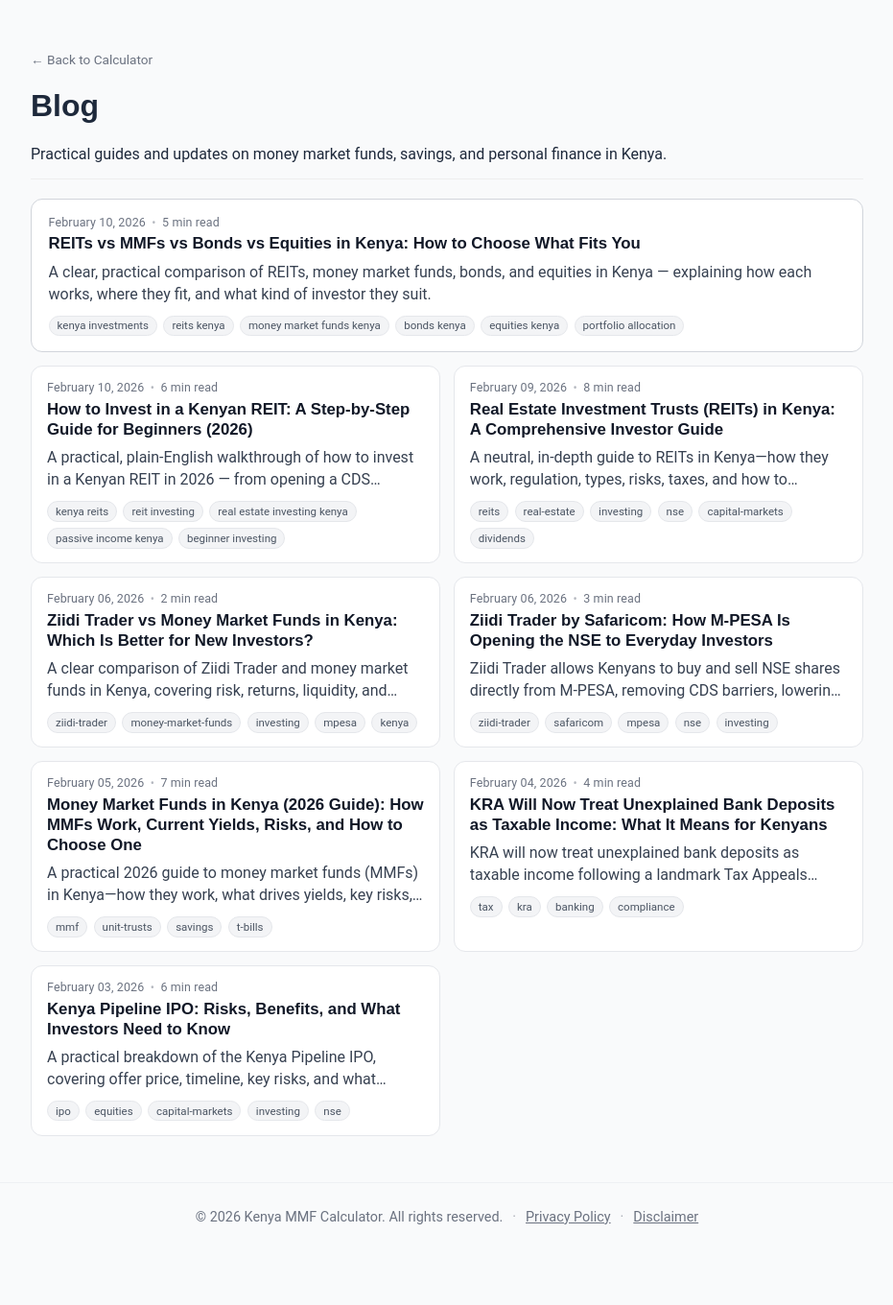
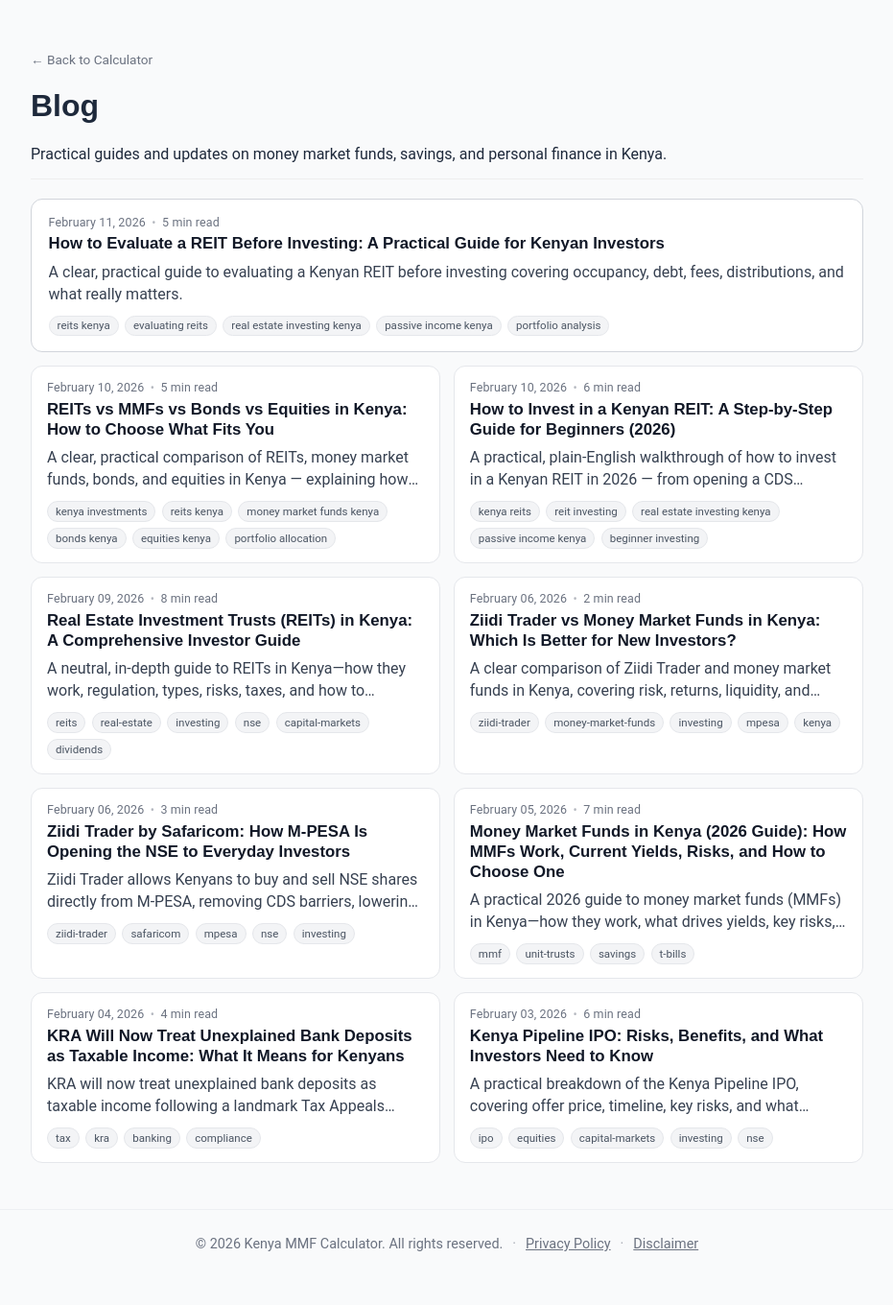
Before and after one commit to Coinimain/kenyanmmf, a Jekyll site: the page built from blog.md, in a window 1280 px wide. Shown: the whole page at 96% size, without its empty margins (174-1105 px from the left). Built offline with Jekyll 4.4.1, drawn with Linux system fonts in a browser that asks for light colours; comment, search, counter and statistics services are not loaded; before the commit the page ends 1332 px from its top, so only the background shows below that; some of the changed lines change nothing that is shown.

Commit message:
Fix REIT internal links and add evaluate REIT guide

```diff
--- a/_posts/2026-02-10-how-to-invest-in-a-kenyan-reit.md
+++ b/_posts/2026-02-10-how-to-invest-in-a-kenyan-reit.md
@@ -125,7 +125,7 @@ Being aware of these pitfalls already puts you ahead of many first-time investor
 ## Where to go next
 
 If you want to understand how REITs fit alongside other investments, read:
-**[REITs vs MMFs vs bonds vs equities in Kenya](/reits-vs-mmfs-bonds-equities-kenya/)**
+**[REITs vs MMFs vs bonds vs equities in Kenya](/investing/2026/02/10/reits-vs-mmfs-bonds-equities-kenya.html)**
 
 If you want to go deeper into analysis, the next guide will cover how to evaluate a REIT before investing.
 
--- a/_posts/2026-02-10-reits-vs-mmfs-bonds-equities-kenya.md
+++ b/_posts/2026-02-10-reits-vs-mmfs-bonds-equities-kenya.md
@@ -113,7 +113,7 @@ The most successful investors tend to use these tools together, adjusting emphas
 ## Where to go next
 
 If you want a practical guide to actually buying a REIT, read:
-**[How to invest in a Kenyan REIT step by step](/how-to-invest-in-a-kenyan-reit/)**
+**[How to invest in a Kenyan REIT step by step](/investing/real%20estate/2026/02/10/how-to-invest-in-a-kenyan-reit.html)**
 
 If you want to dig deeper into analysis, the next guide will explain how to evaluate a REIT before investing.
 
--- /dev/null
+++ b/_posts/2026-02-11-how-to-evaluate-a-reit-before-investing.md
@@ -0,0 +1,132 @@
+---
+layout: post
+title: "How to Evaluate a REIT Before Investing: A Practical Guide for Kenyan Investors"
+description: "A clear, practical guide to evaluating a Kenyan REIT before investing covering occupancy, debt, fees, distributions, and what really matters."
+permalink: /how-to-evaluate-a-reit-before-investing/
+categories:
+  - Investing
+  - Real Estate
+tags:
+  - reits kenya
+  - evaluating reits
+  - real estate investing kenya
+  - passive income kenya
+  - portfolio analysis
+---
+
+Once you understand what a REIT is and how to buy one, the next question becomes more important:
+
+**How do you know whether a REIT is actually worth investing in?**
+
+Many investors stop at yield. If the distribution looks attractive, they assume the REIT is strong. But yield alone tells you almost nothing about quality, sustainability, or risk.
+
+This guide explains how to evaluate a Kenyan REIT in a practical way — not like a textbook, but like someone deciding whether to commit real money.
+
+If you’re new to REITs entirely, start here first:
+**[Kenya REITs investment guide](/kenya-reits-investment-guide/)**
+
+If you want the buying process itself, read:
+**[How to invest in a Kenyan REIT step by step](/how-to-invest-in-a-kenyan-reit/)**
+
+---
+
+## Start With The Assets, Not The Yield
+
+A REIT is only as strong as the properties it owns.
+
+Before looking at percentages or projections, understand what sits underneath the structure. Are the assets completed and income-generating, or are they still under development? Are they located in areas with real tenant demand? Are they concentrated in one property or spread across multiple assets?
+
+A REIT backed by fully operational, occupied properties is fundamentally different from one relying on future assumptions.
+
+If you cannot clearly explain how the REIT makes money from real assets, that is your first warning sign.
+
+---
+
+## Occupancy Matters - But Context Matters More
+
+Occupancy rates are often highlighted in presentations. A 95% occupancy rate sounds reassuring, but the number alone does not tell the full story.
+
+Ask whether the tenants are diversified or concentrated. If one or two large tenants account for most of the income, the REIT is more vulnerable to disruption. Also consider lease duration. Long-term leases provide stability, while short-term leases increase uncertainty.
+
+Healthy occupancy combined with diversified tenants and reasonable lease terms is more important than chasing a perfect percentage.
+
+---
+
+## Debt Can Help - Or Quietly Increase Risk
+
+Most REITs use debt. Borrowing can enhance returns when property income comfortably exceeds interest costs. But excessive leverage introduces fragility.
+
+Look at the overall debt level relative to the asset base and rental income. Is the borrowing clearly explained? Are interest costs manageable? Is the debt long-term and structured, or short-term and exposed to rate increases?
+
+In rising interest rate environments, highly leveraged REITs feel pressure quickly. A sustainable capital structure is often more valuable than a temporarily high yield.
+
+---
+
+## Fees Deserve More Attention Than They Get
+
+Management fees, trustee fees, and other administrative costs are usually mentioned but rarely examined closely.
+
+In smaller REITs especially, fees can consume a meaningful portion of income. Even modest differences in fee structures compound over time.
+
+You do not need to memorise percentages. What matters is whether the fee structure feels aligned with investor returns and whether it is transparent.
+
+If the fee model is difficult to understand, that complexity is not an advantage.
+
+---
+
+## Distribution History Versus Distribution Promises
+
+Some REITs highlight projected yields prominently. But projections are not the same as realised performance.
+
+If the REIT has an operating history, review past distributions. Were they stable? Were they consistent with the policy stated in the offer document? Did the REIT maintain payments during tougher periods?
+
+For newer REITs without long histories, focus on the realism of the assumptions behind projected distributions. Conservative projections inspire more confidence than aggressive forecasts.
+
+---
+
+## Liquidity Is Part of Risk
+
+In Kenya, REIT liquidity can be limited compared to more mature markets.
+
+Even if a REIT looks strong fundamentally, consider how easily you could exit if needed. Listed REITs trade on the market, but trading volumes may be thin. Unlisted structures may depend on specific exit mechanisms.
+
+Liquidity does not determine quality, but it should influence position size and time horizon.
+
+---
+
+## The Management Factor
+
+Behind every REIT is a management team making decisions about acquisitions, financing, leasing, and distributions.
+
+Look for clarity in communication. Are updates transparent and consistent? Does management acknowledge risks as well as opportunities? Is strategy clearly articulated?
+
+Strong assets with weak governance can still disappoint investors.
+
+---
+
+## A Simple Final Test
+
+Before investing, ask yourself a few direct questions.
+
+Do you understand how the REIT generates income?
+Are the assets real and functioning?
+Is the debt level reasonable?
+Are fees clear and justifiable?
+Are distribution expectations realistic?
+Are you comfortable holding the investment through market cycles?
+
+If you can answer these calmly and confidently, you are likely evaluating the REIT at the right level.
+
+---
+
+## Evaluation Is About Discipline, Not Perfection
+
+No REIT will be flawless. The goal is not to find perfection, but to avoid structural weaknesses that could damage returns.
+
+A well-evaluated REIT becomes easier to hold during volatility because your decision was based on fundamentals rather than excitement.
+
+If you want to compare REITs with other asset classes before deciding on allocation, read:
+**[REITs vs MMFs vs bonds vs equities in Kenya](/reits-vs-mmfs-bonds-equities-kenya/)**
+
+And for the broader context on how REITs work in Kenya, return to:
+**[Kenya REITs investment guide](/kenya-reits-investment-guide/)**
```
